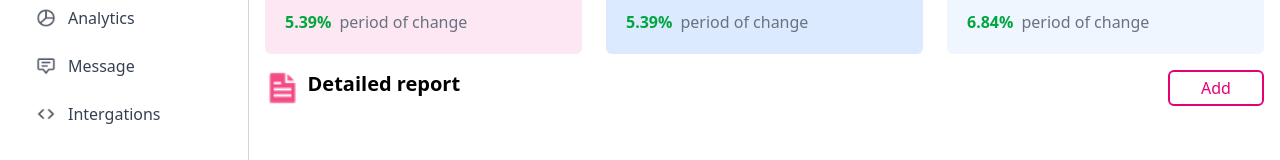
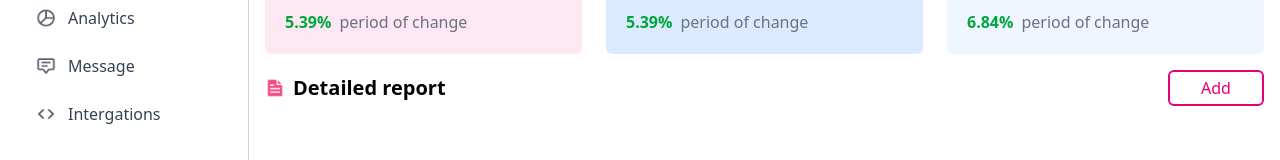
Before and after one commit to huubuh/Reactjs, a React (Vite) app in the folder 22667141_NguyenVanHuy_Tuan08/: page / in a window 1280 px wide. Shown: the part 223-383 px from the top of the page. Built offline with nearby package versions, Linux system fonts and the light colour scheme.

Commit message:
1_layout

```diff
--- a/22667141_NguyenVanHuy_Tuan08/src/components/DataTable.jsx
+++ b/22667141_NguyenVanHuy_Tuan08/src/components/DataTable.jsx
@@ -6,8 +6,8 @@ const DataTable = () => {
     <>
       <div className="flex flex-col  m-4 ">
         <div className="flex ">
-          <div className="flex gap-2 ">
-            <img src={Filetext} alt="" />
+          <div className="flex gap-2 items-center">
+            <img src={Filetext} alt="" className="w-5 h-5" />
             <p className="font-bold text-xl w-50">Detailed report</p>
           </div>
           <div className="flex ml-auto">
```
